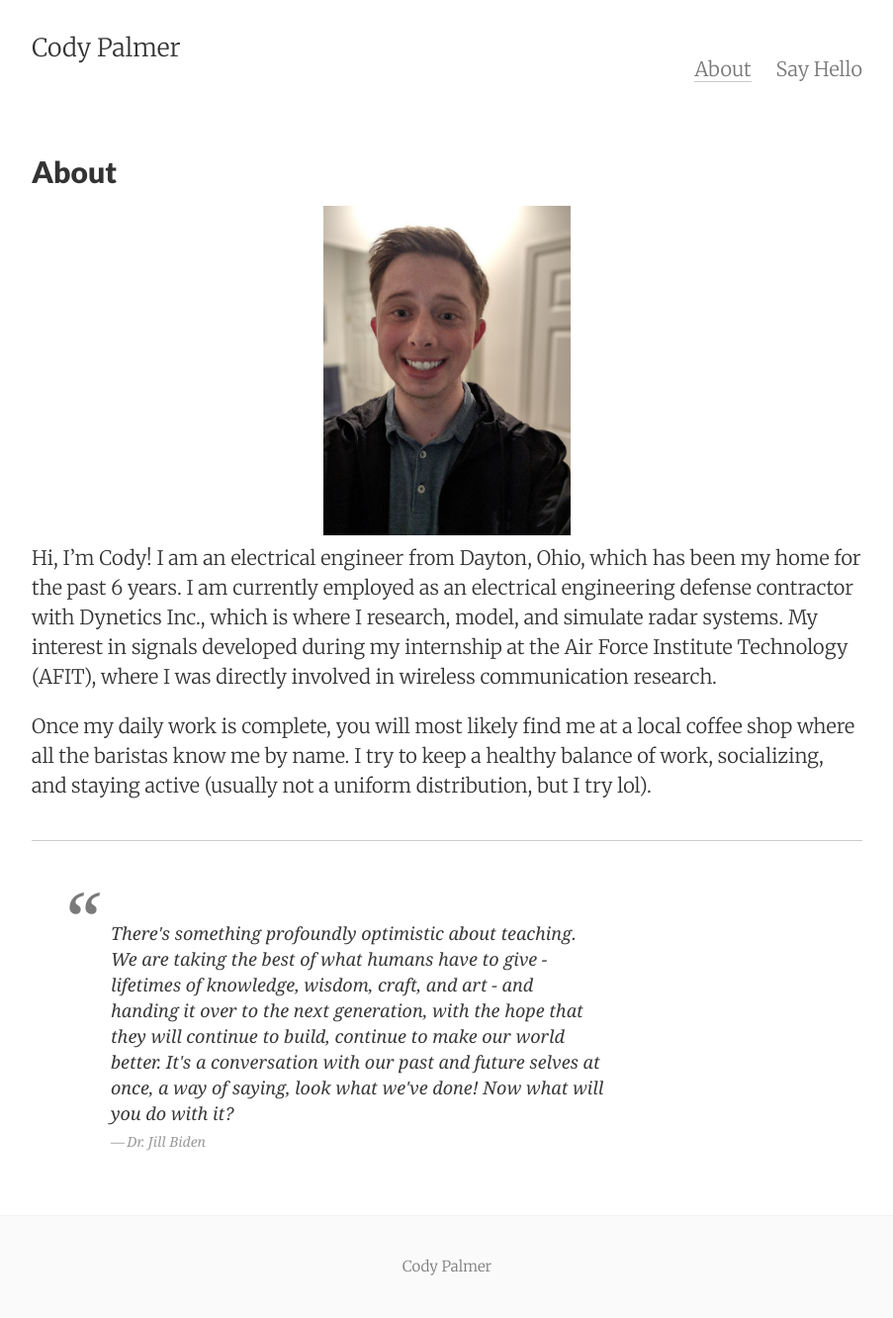
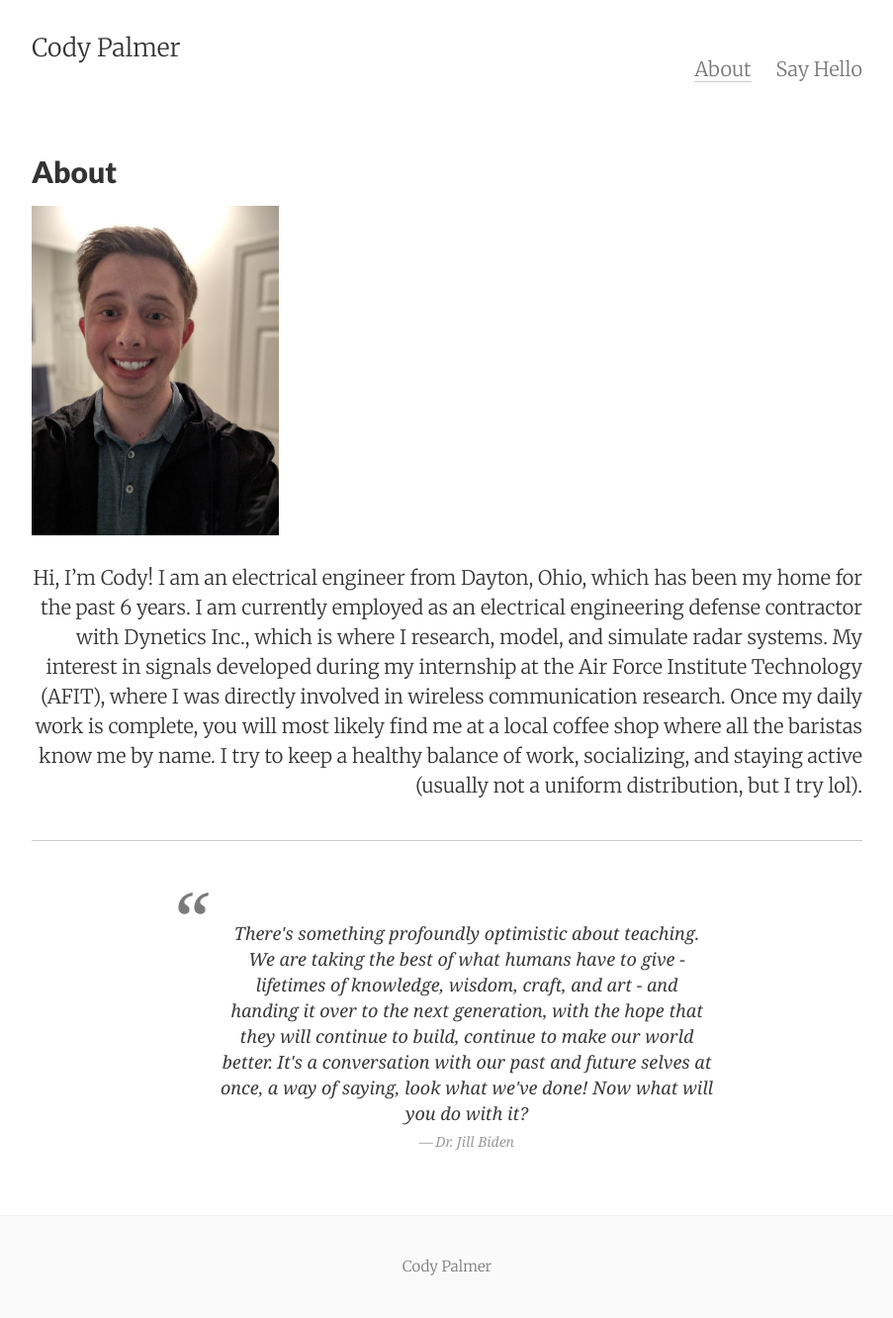
Before and after one commit to palmerco/web_server, a Jekyll site: the page built from about.md, in a window 1280 px wide. Shown: the whole page at 99% size, without its empty margins (188-1091 px from the left). Built offline with Jekyll 4.4.1, drawn with Linux system fonts in a browser that asks for light colours.

Commit message:
trying wrap
trying this

```diff
--- a/about.md
+++ b/about.md
@@ -4,17 +4,20 @@
 permalink: /about/
 tags: about
 ---
-<center><img src="/images/websitePhoto.jpg" alt="profilePicture" width="250"/></center>
+<img src="/images/websitePhoto.jpg" alt="profilePicture" width="250"/>
+
+<p align=right>
 
 Hi, I’m Cody! I am an electrical engineer from Dayton, Ohio, which has been my home for the past 6 years. I am currently employed as an electrical engineering defense contractor with Dynetics Inc., which is where I research, model, and simulate radar systems. My interest in signals developed during my internship at the Air Force Institute Technology (AFIT), where I was directly involved in wireless communication research.
 
 Once my daily work is complete, you will most likely find me at a local coffee shop where all the baristas know me by name. I try to keep a healthy balance of work, socializing, and staying active (usually not a uniform distribution, but I try lol).
 
-
-
+</p>
 
 ---
-<blockquote>
-There's something profoundly optimistic about teaching. We are taking the best of what humans have to give - lifetimes of knowledge, wisdom, craft, and art - and handing it over to the next generation, with the hope that they will continue to build, continue to make our world better. It's a conversation with our past and future selves at once, a way of saying, look what we've done! Now what will you do with it?
-<cite>Dr. Jill Biden</cite>
-</blockquote>
+<center>
+	<blockquote>
+		There's something profoundly optimistic about teaching. We are taking the best of what humans have to give - lifetimes of knowledge, wisdom, craft, and art - and handing it over to the next generation, with the hope that they will continue to build, continue to make our world better. It's a conversation with our past and future selves at once, a way of saying, look what we've done! Now what will you do with it?
+		<cite>Dr. Jill Biden</cite>
+	</blockquote>
+</center>
```
